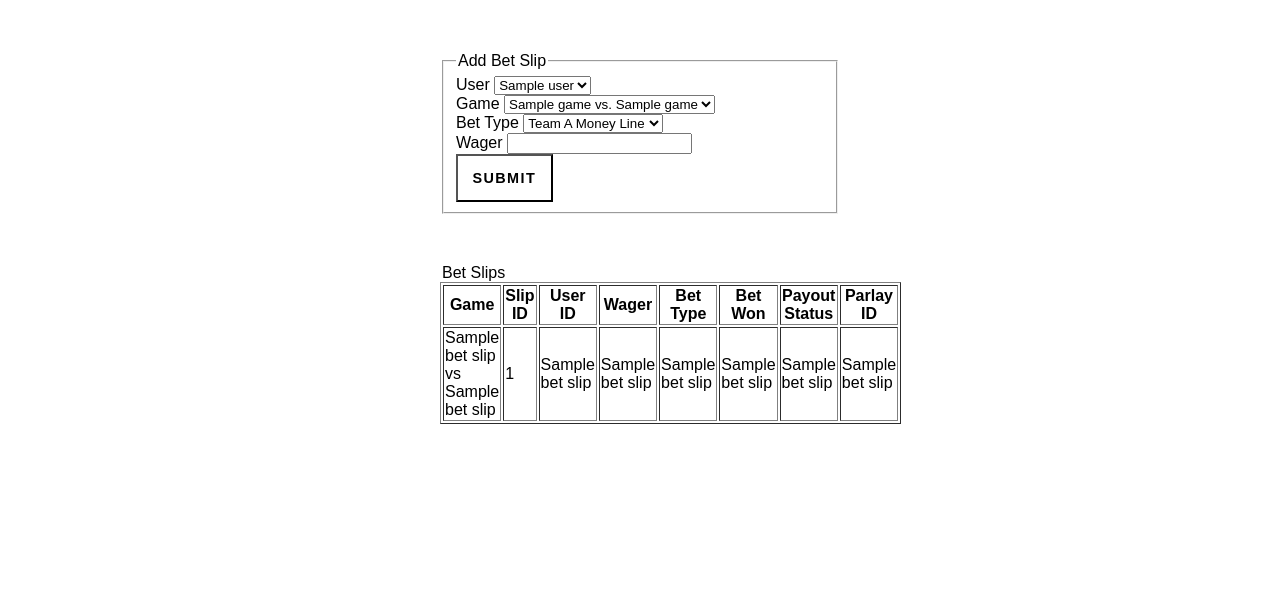
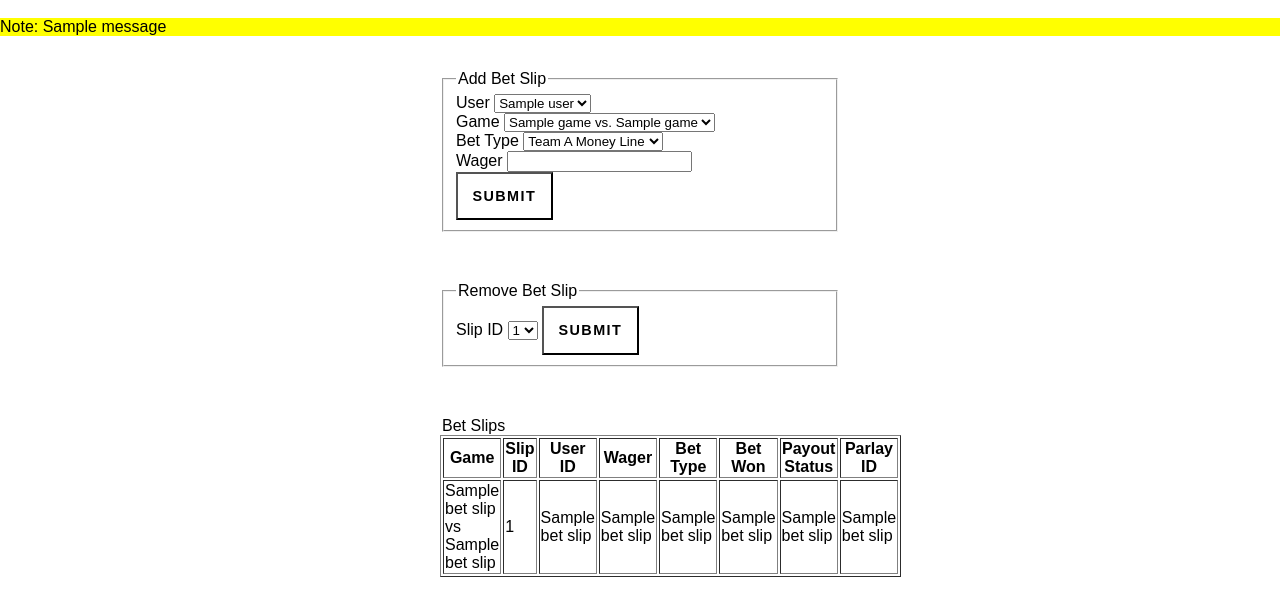
Before and after one commit to tate-jenkins/CS340, a Flask app: template templates/bet_slips.html in a window 1280 px wide. Shown: the part 133-749 px from the top of the page. Run offline with Flask 2, Linux system fonts and the light colour scheme; the template is opened without the code that fills it: most values are stand-ins (such as "Sample title", 1, 10 or a date in 2020); one stand-in notice (Sample message) is shown; parts of the project's set-up code (start-up, migrations or seed data) failed here and were passed over; some libraries are stand-ins or nearby versions.

Commit message:
Develop update/delete functionality.

```diff
--- a/app.py
+++ b/app.py
@@ -1,9 +1,10 @@
-from flask import Flask, render_template, request, redirect
+from flask import Flask, render_template, request, redirect, flash
 from flask_mysqldb import MySQL
 import yaml
 
 
 app = Flask(__name__)
+app.secret_key = "key"
 
 db = yaml.load(open('templates/db.yaml'))
 app.config['MYSQL_HOST'] = db['mysql_host']
@@ -94,6 +95,21 @@ def bet_slips():
         betSlips = cur.fetchall()
         return render_template('bet_slips.html', users=users, games=games, betSlips=betSlips)
 
+@app.route('/remove_bet_slip', methods=['POST'])
+def bet_slips_removal():
+    if request.method == 'POST':
+        removalSlip = request.form
+        cur = mysql.connection.cursor()
+        #Check if bet is parlayed
+        parlayValue = cur.execute("SELECT parlay_id FROM Parlay WHERE parlay_1 = %s or parlay_2 = %s",(removalSlip['slip_id'],removalSlip['slip_id']))
+        if parlayValue > 0:
+            parlayIDs = cur.fetchall()
+            message = "Parlays associated with this Bet Slip were also deleted"
+            flash(message)
+        #cur.execute("DELETE FROM Bet_slips WHERE slip_id = %s", (removalSlip['slip_id']))
+        #mysql.connection.commit()
+        cur.close()
+        return redirect('/bet_slips')
 
 @app.route('/users_bet_slips', methods=['GET','POST'])
 def users_bet_slips():
@@ -144,19 +160,20 @@ def games():
 
 @app.route('/parlays', methods=['GET', 'POST'])
 def parlays():
-    parlayDetails = request.form
-    if parlayDetails.get('parlay_1', False) and parlayDetails.get('parlay_2', False):
-        parlay_1 = parlayDetails['parlay_1']
-        parlay_2 = parlayDetails['parlay_2']
-        cur = mysql.connection.cursor()
-        cur.execute("INSERT INTO Parlay(parlay_1, parlay_2) VALUES(%s, %s)", (parlay_1, parlay_2))
-        mysql.connection.commit()
-        cur.execute("UPDATE Bet_slips SET Bet_slips.parlay_id = (SELECT parlay_id FROM Parlay WHERE parlay_1 = %s and parlay_2 = %s) WHERE slip_id = %s", (parlay_1, parlay_2, parlay_1))
-        mysql.connection.commit()
-        cur.execute("UPDATE Bet_slips SET Bet_slips.parlay_id = (SELECT parlay_id FROM Parlay WHERE parlay_1 = %s and parlay_2 = %s) WHERE slip_id = %s", (parlay_1, parlay_2, parlay_2))
-        mysql.connection.commit()
-        cur.close()
-        return redirect('/parlays')
+    if request.method == 'POST':
+        parlayDetails = request.form
+        if parlayDetails.get('parlay_1', False) and parlayDetails.get('parlay_2', False):
+            parlay_1 = parlayDetails['parlay_1']
+            parlay_2 = parlayDetails['parlay_2']
+            cur = mysql.connection.cursor()
+            cur.execute("INSERT INTO Parlay(parlay_1, parlay_2) VALUES(%s, %s)", (parlay_1, parlay_2))
+            mysql.connection.commit()
+            cur.execute("UPDATE Bet_slips SET Bet_slips.parlay_id = (SELECT parlay_id FROM Parlay WHERE parlay_1 = %s and parlay_2 = %s) WHERE slip_id = %s", (parlay_1, parlay_2, parlay_1))
+            mysql.connection.commit()
+            cur.execute("UPDATE Bet_slips SET Bet_slips.parlay_id = (SELECT parlay_id FROM Parlay WHERE parlay_1 = %s and parlay_2 = %s) WHERE slip_id = %s", (parlay_1, parlay_2, parlay_2))
+            mysql.connection.commit()
+            cur.close()
+            return redirect('/parlays')
 
     cur = mysql.connection.cursor()
     betSlipsValue = cur.execute("SELECT Bet_slips.slip_id FROM Bet_slips")
@@ -167,9 +184,15 @@ def parlays():
     cur = mysql.connection.cursor()
     resultValue = cur.execute("SELECT Parlay.parlay_id, Parlay.parlay_1, Parlay.parlay_2, Bet_slips.slip_id FROM Parlay \
                                 INNER JOIN Bet_slips ON Bet_slips.parlay_id = Parlay.parlay_id")
+    print(resultValue)
     if resultValue > 0:
         parlays = cur.fetchall()
+        print(parlays)
         return render_template('parlays.html', betSlips=betSlips, parlays=parlays)
+    elif betSlipsValue > 0:
+        return render_template('parlays.html', betSlips=betSlips)
+    else:
+        return render_template('parlays.html')
 
 if __name__ == "__main__":
     app.run(debug=True)
--- a/static/css/main.css
+++ b/static/css/main.css
@@ -89,3 +89,8 @@ ol, ul {
     width: 800px;
     margin: auto;
 }
+
+.notice{
+    background-color: yellow;
+    color: black;
+}
--- a/templates/bet_slips.html
+++ b/templates/bet_slips.html
@@ -5,6 +5,11 @@
 
 
 {% block body %}
+
+{% for message in get_flashed_messages() %}
+  <div class="notice" style= "background-color: yellow;
+    color: black;">Note: {{ message }}</div>
+{% endfor %}
 
 <br>
 <div class="form-wrapper">
@@ -45,6 +50,23 @@
 
 <br>
 
+<div class="form-wrapper">
+<form method="POST" action="/remove_bet_slip">
+    <fieldset>
+        <legend>Remove Bet Slip</legend>
+        <label for="slip_id">Slip ID </label>
+        <select name="slip_id" id="slip_id">
+            {% for betSlip in betSlips %}
+                <option value="{{ betSlip[0] }}">{{betSlip[0]}}</option>
+            {% endfor %}
+        </select>
+        <input type="submit" class="button">
+    </fieldset>
+</form>
+</div>
+
+<br>
+
 <div id="table-wrapper">
 <table border = 1>
     <legend>Bet Slips</legend>
```
